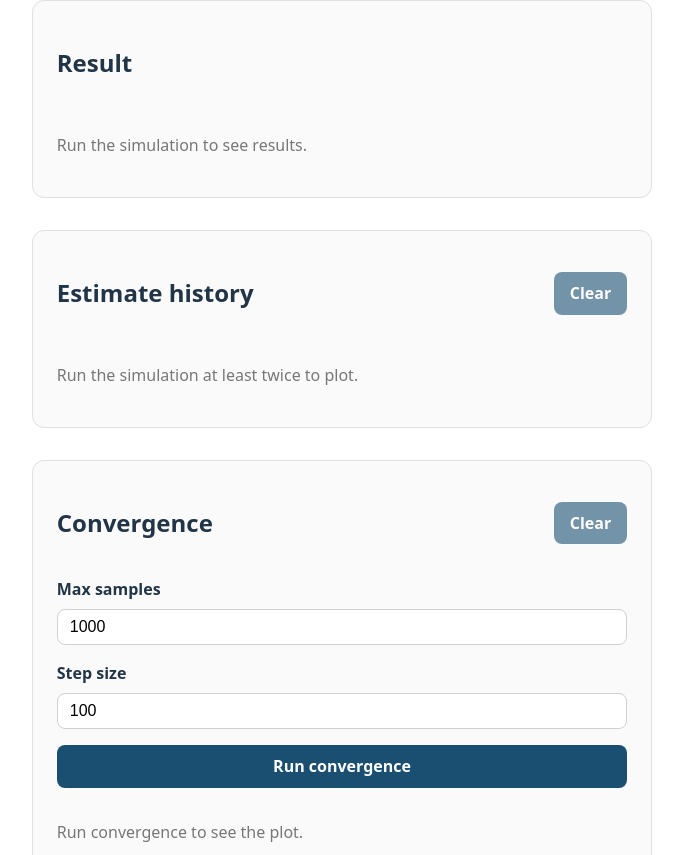
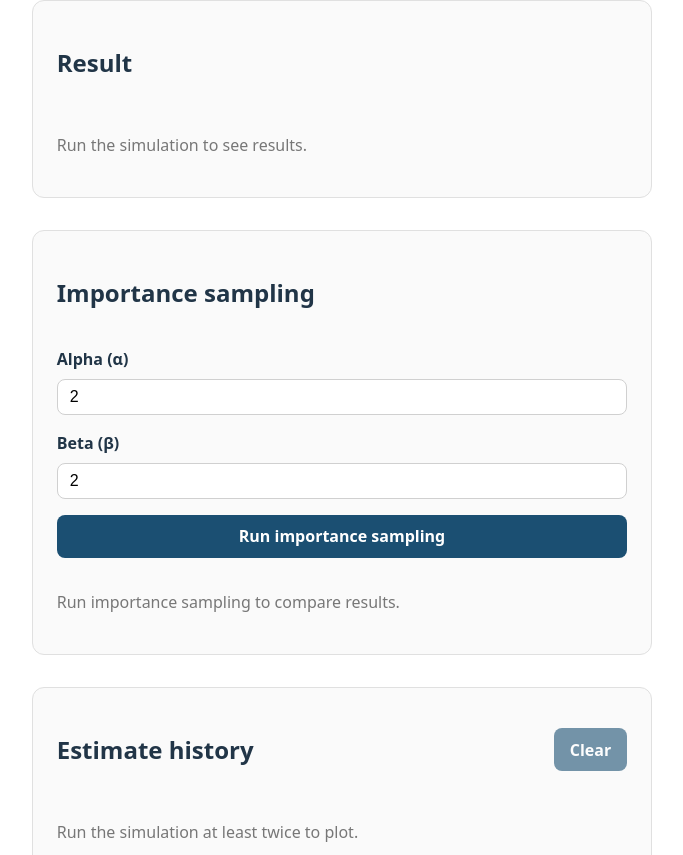
Before and after one commit to fjyeo/monte_carlo_simulator, a React (Vite) app: page / in a window 1280 px wide. Shown: the part 559-1414 px from the top of the page, without its empty margins (298-981 px from the left). Built offline with nearby package versions, Linux system fonts and the light colour scheme.

Commit message:
Add importance sampling UI panel

```diff
--- a/src/App.tsx
+++ b/src/App.tsx
@@ -16,6 +16,12 @@ type ConvergenceResponse = {
   points: ConvergencePoint[]
 }
 
+type ImportanceSamplingResponse = {
+  estimate: number
+  std_error: number
+  samples_used: number
+}
+
 function App() {
   const [samples, setSamples] = useState(1000)
   const [dimensions, setDimensions] = useState(2)
@@ -24,6 +30,12 @@ function App() {
   const [history, setHistory] = useState<number[]>([])
   const [error, setError] = useState<string | null>(null)
   const [isLoading, setIsLoading] = useState(false)
+  const [importanceAlpha, setImportanceAlpha] = useState(2)
+  const [importanceBeta, setImportanceBeta] = useState(2)
+  const [importanceResult, setImportanceResult] =
+    useState<ImportanceSamplingResponse | null>(null)
+  const [importanceError, setImportanceError] = useState<string | null>(null)
+  const [importanceLoading, setImportanceLoading] = useState(false)
   const [convergenceMax, setConvergenceMax] = useState(1000)
   const [convergenceStep, setConvergenceStep] = useState(100)
   const [convergence, setConvergence] = useState<ConvergencePoint[]>([])
@@ -97,6 +109,39 @@ function App() {
     }
   }
 
+  const runImportanceSampling = async () => {
+    setImportanceLoading(true)
+    setImportanceError(null)
+    setImportanceResult(null)
+
+    try {
+      const response = await fetch('http://localhost:8000/simulate/importance-sampling', {
+        method: 'POST',
+        headers: { 'Content-Type': 'application/json' },
+        body: JSON.stringify({
+          samples,
+          dimensions,
+          alpha: importanceAlpha,
+          beta: importanceBeta,
+          seed: seed === '' ? null : seed,
+        }),
+      })
+
+      if (!response.ok) {
+        throw new Error('Importance sampling failed')
+      }
+
+      const data = (await response.json()) as ImportanceSamplingResponse
+      setImportanceResult(data)
+    } catch (caught) {
+      const message =
+        caught instanceof Error ? caught.message : 'Unexpected error'
+      setImportanceError(message)
+    } finally {
+      setImportanceLoading(false)
+    }
+  }
+
   return (
     <div className="app">
       <header>
@@ -161,6 +206,58 @@ function App() {
           </dl>
         ) : (
           <p className="muted">Run the simulation to see results.</p>
+        )}
+      </section>
+
+      <section className="panel">
+        <h2>Importance sampling</h2>
+        <label>
+          Alpha (α)
+          <input
+            type="number"
+            min={0.1}
+            max={10}
+            step={0.1}
+            value={importanceAlpha}
+            onChange={(event) => setImportanceAlpha(Number(event.target.value))}
+          />
+        </label>
+        <label>
+          Beta (β)
+          <input
+            type="number"
+            min={0.1}
+            max={10}
+            step={0.1}
+            value={importanceBeta}
+            onChange={(event) => setImportanceBeta(Number(event.target.value))}
+          />
+        </label>
+        <button
+          type="button"
+          onClick={runImportanceSampling}
+          disabled={importanceLoading}
+        >
+          {importanceLoading ? 'Running...' : 'Run importance sampling'}
+        </button>
+        {importanceError && <p className="error">{importanceError}</p>}
+        {importanceResult ? (
+          <dl>
+            <div>
+              <dt>Estimate</dt>
+              <dd>{importanceResult.estimate.toFixed(6)}</dd>
+            </div>
+            <div>
+              <dt>Std. error</dt>
+              <dd>{importanceResult.std_error.toFixed(6)}</dd>
+            </div>
+            <div>
+              <dt>Samples used</dt>
+              <dd>{importanceResult.samples_used}</dd>
+            </div>
+          </dl>
+        ) : (
+          <p className="muted">Run importance sampling to compare results.</p>
         )}
       </section>
 
```
